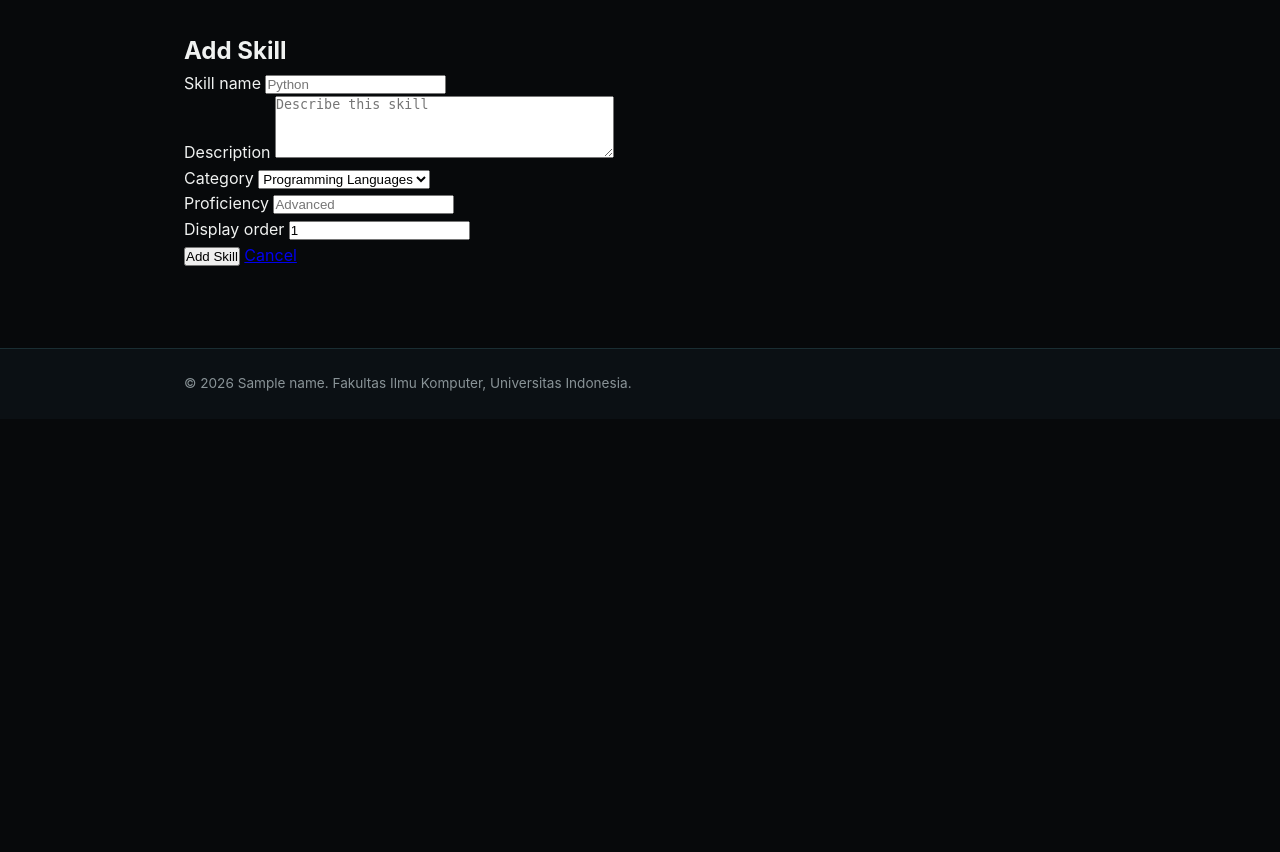
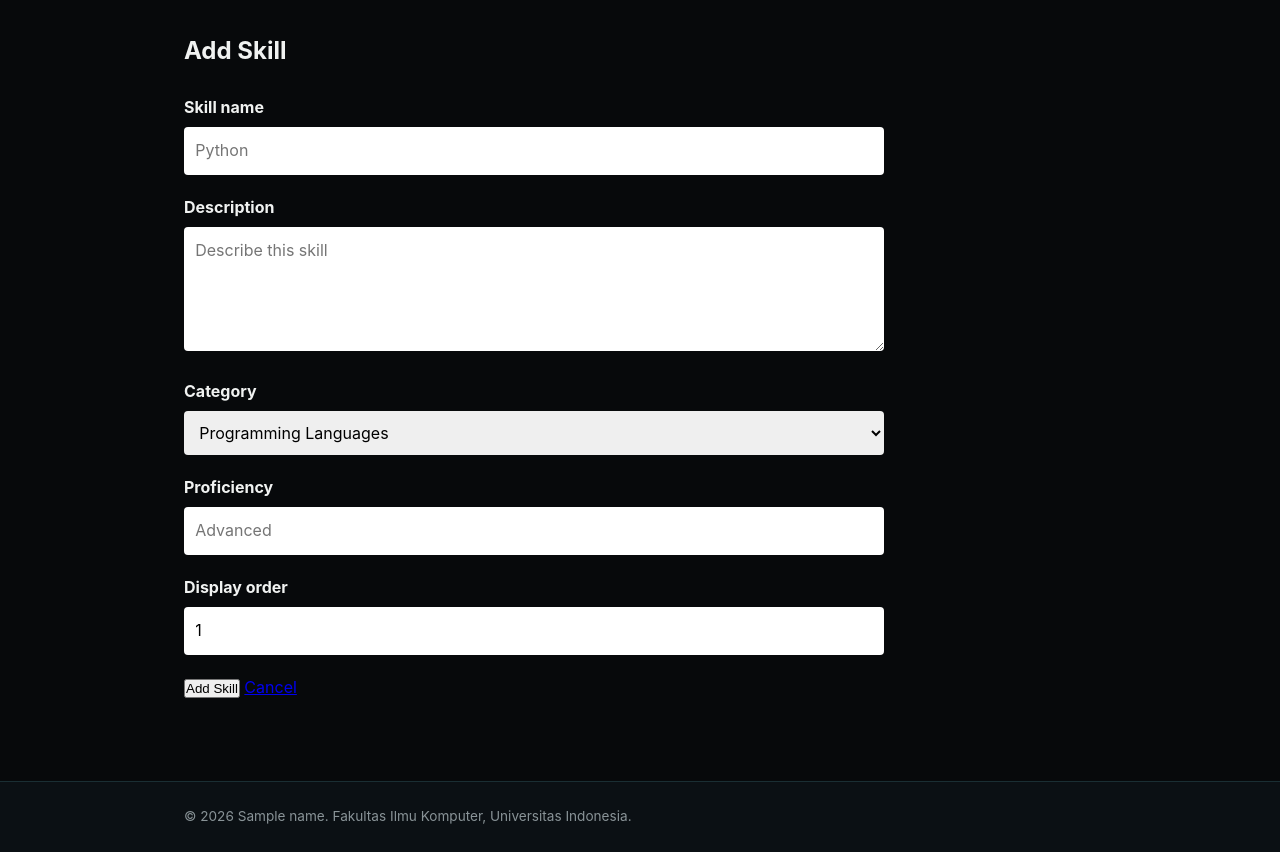
Before and after one commit to RizkiManik-W/myportofolio, a Django app: template templates/skills_form.html in a window 1280 px wide. Shown: the part 74-926 px from the top of the page. Before the commit the page ends 465 px from the top, so only its background shows below. Run offline with Django 5.2, Linux system fonts and the light colour scheme; tables that the repository leaves empty hold one stand-in row (values such as "Sample post"); the template is opened without the code that fills it: values that come from a table or form of the project are taken from there, most other values are stand-ins (such as "Sample title", 1, 10 or a date in 2020).

Commit message:
Update: styling the style for skills form

```diff
--- a/static/css/style.css
+++ b/static/css/style.css
@@ -548,7 +548,47 @@ h1, .brand {
     color: var(--text-muted);
 }
 
+.skill-form {
+    max-width: 700px;
+    margin-top: 1.5rem;
+}
 
+.form-group {
+    margin-bottom: 1.25rem;
+}
+
+.form-group label {
+    display: block;
+    margin-bottom: 0.4rem;
+    font-weight: 700;
+}
+
+.form-group input,
+.form-group textarea,
+.form-group select {
+    width: 100%;
+    box-sizing: border-box;
+    padding: 0.7rem;
+    border: 1px solid var(--accent);
+    border-radius: var(--radius);
+    font: inherit;
+}
+
+.form-group input:focus,
+.form-group textarea:focus,
+.form-group select:focus {
+    outline: 2px solid var(--accent);
+}
+
+.form-error {
+    color: #b42318;
+    font-size: 0.85rem;
+    margin-top: 0.35rem;
+}
+
+.button-danger {
+    background: #b42318;
+}
 
 /*
 from main.models import Experience
```
